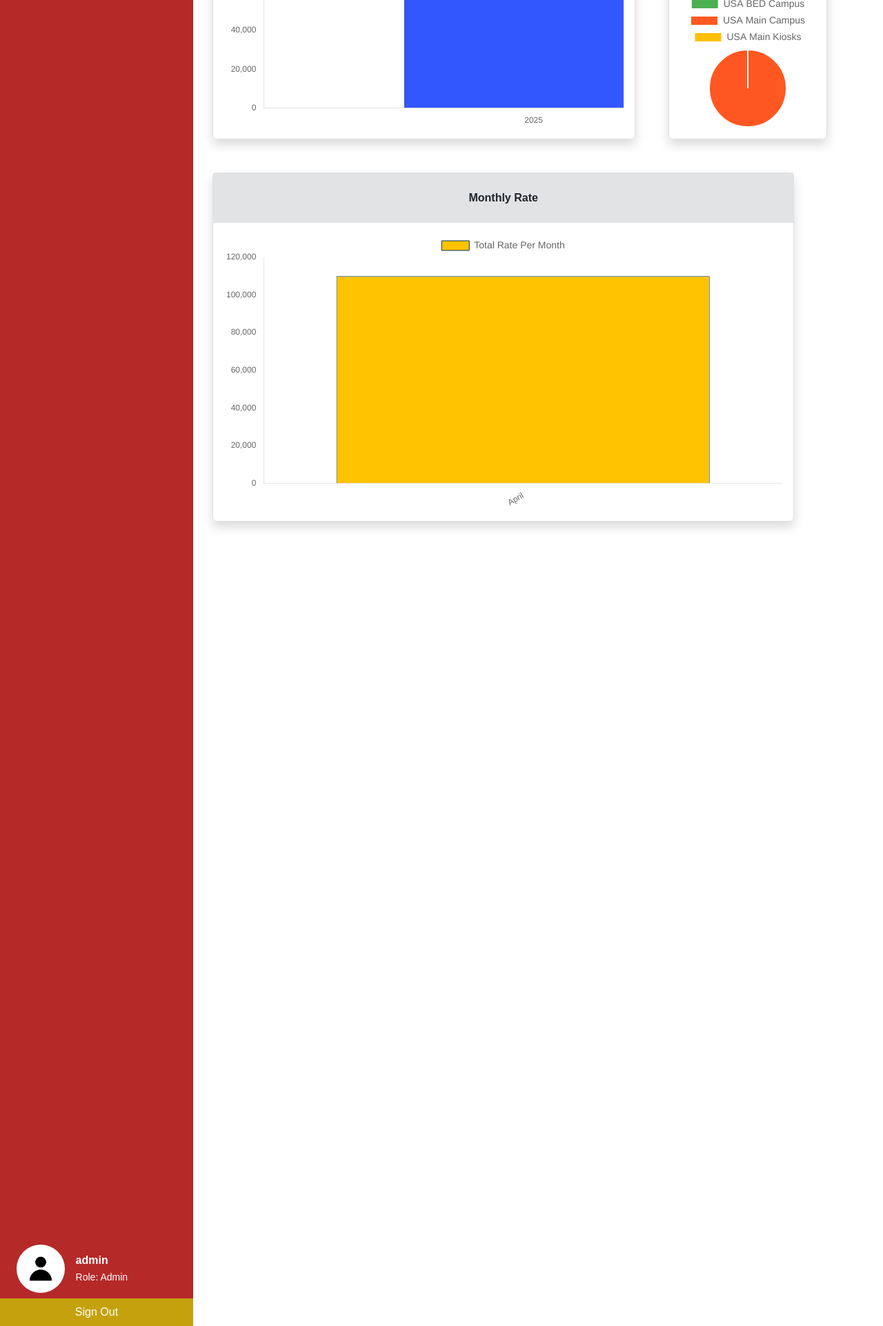
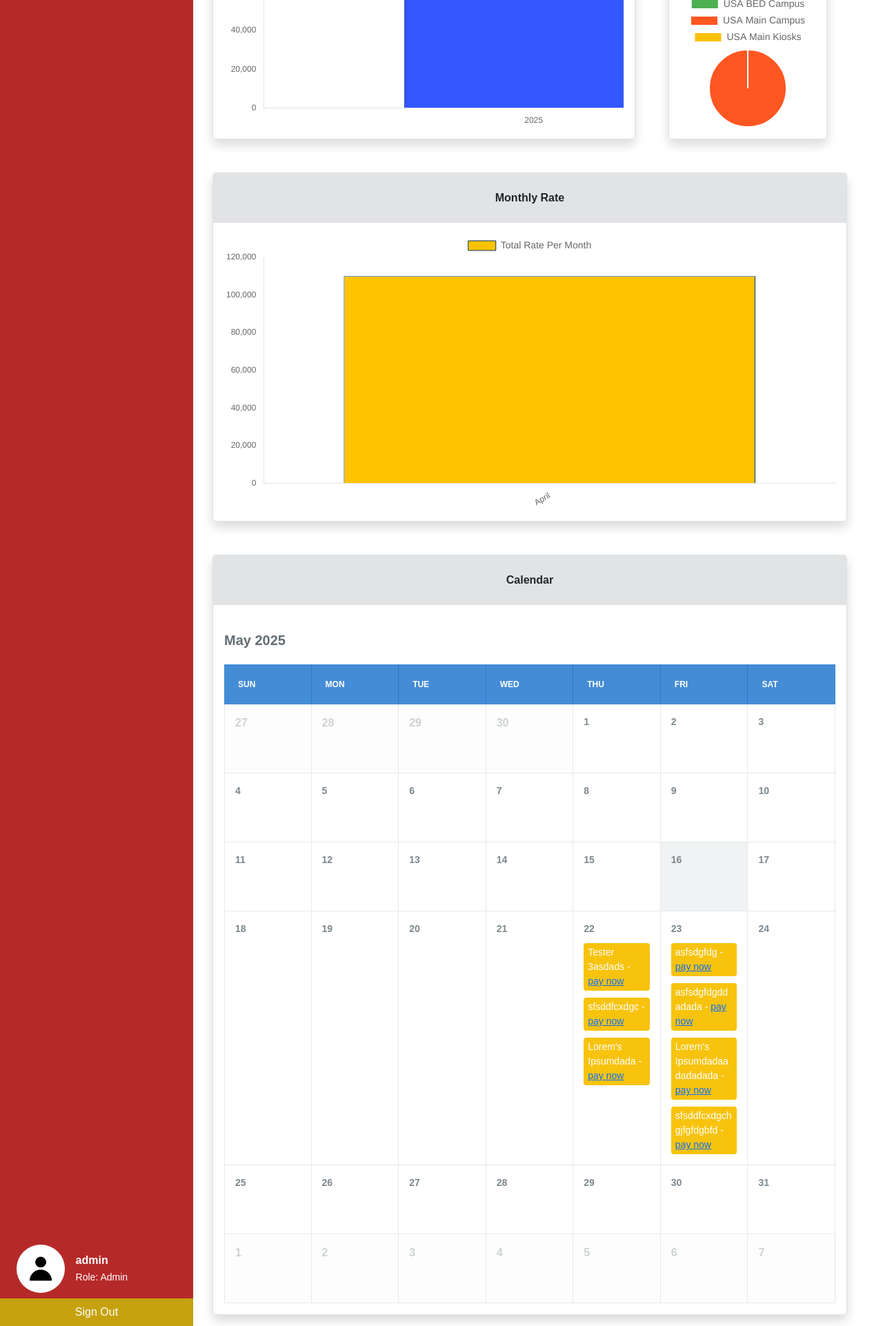
Before and after one commit to Cl0zzard/Rent-Track, a PHP site: page /Rent-Track/dashboard in a window 1280 px wide. Shown: the part 660-2582 px from the top of the page at 69% size. Run offline with PHP 8.4, Linux system fonts and the light colour scheme; a user stored in the database is signed in; data comes from the database, SQL or seed files in the repository; some libraries are stand-ins or nearby versions; some web fonts are replaced.

Commit message:
feat: added a calendar component
- merged edited by and edit date columns

```diff
--- /dev/null
+++ b/rent-tracking/calendar.php
@@ -0,0 +1,174 @@
+<?php
+class Calendar
+{
+
+    private $active_year, $active_month, $active_day;
+    private $events = [];
+
+    public function __construct($date = null)
+    {
+        $this->active_year = $date != null ? date('Y', strtotime($date)) : date('Y');
+        $this->active_month = $date != null ? date('m', strtotime($date)) : date('m');
+        $this->active_day = $date != null ? date('d', strtotime($date)) : date('d');
+    }
+
+    public function add_event($txt, $date, $days = 1, $color = '')
+    {
+        $color = $color ? ' ' . $color : $color;
+        $this->events[] = [$txt, $date, $days, $color];
+    }
+
+    public function __toString()
+    {
+        $num_days = date('t', strtotime($this->active_day . '-' . $this->active_month . '-' . $this->active_year));
+        $num_days_last_month = date('j', strtotime('last day of previous month', strtotime($this->active_day . '-' . $this->active_month . '-' . $this->active_year)));
+        $days = [0 => 'Sun', 1 => 'Mon', 2 => 'Tue', 3 => 'Wed', 4 => 'Thu', 5 => 'Fri', 6 => 'Sat'];
+        $first_day_of_week = array_search(date('D', strtotime($this->active_year . '-' . $this->active_month . '-1')), $days);
+        $html = '<div class="calendar">';
+        $html .= '<div class="header">';
+        $html .= '<div class="month-year">';
+        $html .= date('F Y', strtotime($this->active_year . '-' . $this->active_month . '-' . $this->active_day));
+        $html .= '</div>';
+        $html .= '</div>';
+        $html .= '<div class="days">';
+        foreach ($days as $day) {
+            $html .= '
+                <div class="day_name">
+                    ' . $day . '
+                </div>
+            ';
+        }
+        for ($i = $first_day_of_week; $i > 0; $i--) {
+            $html .= '
+                <div class="day_num ignore">
+                    ' . ($num_days_last_month - $i + 1) . '
+                </div>
+            ';
+        }
+        for ($i = 1; $i <= $num_days; $i++) {
+            $selected = '';
+            if ($i == $this->active_day) {
+                $selected = ' selected';
+            }
+            $html .= '<div class="day_num' . $selected . '">';
+            $html .= '<span>' . $i . '</span>';
+            foreach ($this->events as $event) {
+                for ($d = 0; $d <= ($event[2] - 1); $d++) {
+                    if (date('y-m-d', strtotime($this->active_year . '-' . $this->active_month . '-' . $i . ' -' . $d . ' day')) == date('y-m-d', strtotime($event[1]))) {
+                        $html .= '<div class="event' . $event[3] . '">';
+                        $html .= $event[0];
+                        $html .= '</div>';
+                    }
+                }
+            }
+            $html .= '</div>';
+        }
+        for ($i = 1; $i <= (42 - $num_days - max($first_day_of_week, 0)); $i++) {
+            $html .= '
+                <div class="day_num ignore">
+                    ' . $i . '
+                </div>
+            ';
+        }
+        $html .= '</div>';
+        $html .= '</div>';
+        return $html;
+    }
+
+}
+?>
+<style>
+    .calendar {
+        display: flex;
+        flex-flow: column;
+    }
+
+    .calendar .header .month-year {
+        font-size: 20px;
+        font-weight: bold;
+        color: #636e73;
+        padding: 20px 0;
+    }
+
+    .calendar .days {
+        display: flex;
+        flex-flow: wrap;
+    }
+
+    .calendar .days .day_name {
+        width: calc(100% / 7);
+        border-right: 1px solid #2c7aca;
+        padding: 20px;
+        text-transform: uppercase;
+        font-size: 12px;
+        font-weight: bold;
+        color: #818589;
+        color: #fff;
+        background-color: #448cd6;
+    }
+
+    .calendar .days .day_name:nth-child(7) {
+        border: none;
+    }
+
+    .calendar .days .day_num {
+        display: flex;
+        flex-flow: column;
+        width: calc(100% / 7);
+        border-right: 1px solid #e6e9ea;
+        border-bottom: 1px solid #e6e9ea;
+        padding: 15px;
+        font-weight: bold;
+        color: #7c878d;
+        cursor: pointer;
+        min-height: 100px;
+    }
+
+    .calendar .days .day_num span {
+        display: inline-flex;
+        width: 30px;
+        font-size: 14px;
+    }
+
+    .calendar .days .day_num .event {
+        margin-top: 10px;
+        font-weight: 500;
+        font-size: 14px;
+        padding: 3px 6px;
+        border-radius: 4px;
+        background-color: #f7c30d;
+        color: #fff;
+        word-wrap: break-word;
+    }
+
+    .calendar .days .day_num .event.green {
+        background-color: #51ce57;
+    }
+
+    .calendar .days .day_num .event.blue {
+        background-color: #518fce;
+    }
+
+    .calendar .days .day_num .event.red {
+        background-color: #ce5151;
+    }
+
+    .calendar .days .day_num:nth-child(7n+1) {
+        border-left: 1px solid #e6e9ea;
+    }
+
+    .calendar .days .day_num:hover {
+        background-color: #fdfdfd;
+    }
+
+    .calendar .days .day_num.ignore {
+        background-color: #fdfdfd;
+        color: #ced2d4;
+        cursor: inherit;
+    }
+
+    .calendar .days .day_num.selected {
+        background-color: #f1f2f3;
+        cursor: inherit;
+    }
+</style>
--- a/rent-tracking/dashboard.php
+++ b/rent-tracking/dashboard.php
@@ -11,6 +11,7 @@ if (!isset($_SESSION['admin']['admin_id'])) {
 <html>
 <!-- header link -->
 <?php include "plugins-header.php"; ?>
+
 <body>
     <div class="main-div">
         <!-- sidebar start -->
@@ -62,7 +63,8 @@ if (!isset($_SESSION['admin']['admin_id'])) {
                         $total = $row['total'];
                         ?>
                         <div class="col-12 col-xl-4">
-		                      <div class="border border-top-0 border-bottom-0 border-end-0 p-4 rounded-2 shadow-sm" style="border-left: 4px solid var(--primary) !important; background-color: <?= $query['background'] ?>;">
+                            <div class="border border-top-0 border-bottom-0 border-end-0 p-4 rounded-2 shadow-sm"
+                                style="border-left: 4px solid var(--primary) !important; background-color: <?= $query['background'] ?>;">
                                 <div>
                                     <h6 class="fw-bold text-white">
                                         <?= $query['title'] ?>
@@ -79,14 +81,15 @@ if (!isset($_SESSION['admin']['admin_id'])) {
                     <?php } ?>
 
                     <div class="col-12">
-                        <a  target ="_blank" href="print-graph.php" class=" btn btn-sm btn-secondary rounded-1 py-2">
+                        <a target="_blank" href="print-graph.php" class=" btn btn-sm btn-secondary rounded-1 py-2">
                             <i class="fa-solid fa-print me-2"></i><span>Print All Graph</span>
                         </a>
                     </div>
 
                     <div class="col-12 row mx-0 gap-5">
                         <!-- Bar Chart Container -->
-		            <div class="col-11 col-md-10 col-lg-8 shadow d-flex flex-column align-items-center justify-content-between border border-1 p-0 rounded-2">
+                        <div
+                            class="col-11 col-md-10 col-lg-8 shadow d-flex flex-column align-items-center justify-content-between border border-1 p-0 rounded-2">
                             <div class="text-center px-3 py-4 bg-secondary-subtle w-100 fw-bold">
                                 Yearly Rate
                             </div>
@@ -96,7 +99,8 @@ if (!isset($_SESSION['admin']['admin_id'])) {
                         </div>
 
                         <!-- Pie Chart Container -->
-		            <div class="col-11 col-md-5 col-lg-3 shadow d-flex flex-column align-items-center justify-content-center border border-1 p-0 rounded-2">
+                        <div
+                            class="col-11 col-md-5 col-lg-3 shadow d-flex flex-column align-items-center justify-content-center border border-1 p-0 rounded-2">
                             <div class="text-center px-3 py-4 bg-secondary-subtle w-100 fw-bold mb-auto">
                                 Rent Location Rate
                             </div>
@@ -104,7 +108,8 @@ if (!isset($_SESSION['admin']['admin_id'])) {
                                 <canvas id="statusPieChart" style="width: 100%; height: 400px;"></canvas>
                             </div>
                         </div>
-		            <div class="col-11 shadow d-flex flex-column align-items-center justify-content-between border border-1 p-0 rounded-2">
+                        <div
+                            class="col-12 shadow d-flex flex-column align-items-center justify-content-between border border-1 p-0 rounded-2">
                             <div class="text-center px-3 py-4 bg-secondary-subtle w-100 fw-bold">
                                 Monthly Rate
                             </div>
@@ -112,6 +117,54 @@ if (!isset($_SESSION['admin']['admin_id'])) {
                                 <canvas id="myBarChart3" style="width: 100%; height: 400px;"></canvas>
                             </div>
                         </div>
+                        <div
+                            class="col-12 shadow d-flex flex-column align-items-center justify-content-between border border-1 p-0 rounded-2">
+                            <?php
+                            include 'Calendar.php';
+
+                            // Initialize Calendar with today's date
+                            $calendar = new Calendar(date('Y-m-d'));
+                            // $calendar = new Calendar('2025-05-12');
+
+                            try {
+                                // Fetch transaction history with status = 2
+                                $stmt = $conn->prepare(
+                                    "SELECT ss.tenantname, th.duedate, th.stall_slots_id
+                                FROM transaction_history th
+                                JOIN stall_slots ss
+                                ON th.stall_slots_id = ss.stall_slots_id
+                                WHERE th.status = 2"
+                                );
+
+                                $stmt->execute();
+                                $rows = $stmt->fetchAll(PDO::FETCH_ASSOC);
+
+                                if ($rows) {
+                                    foreach ($rows as $row) {
+                                        $stallSlotId = $row['stall_slots_id'];
+                                        $tenantName = $row['tenantname']; // From stall_slots table
+                                        $dueDate = $row['duedate'];       // From transaction_history table
+
+                                        $payNowLink = "<a href='transaction?stall_slots_id=" . urlencode($stallSlotId) . "' class='text-decoration-underline text-primary'>pay now</a>";
+                                        $calendar->add_event("$tenantName - $payNowLink", $dueDate, 1, 'orange');
+                                    }
+                                } else {
+                                    echo "<div class='p-2 text-danger'>No ongoing transactions found.</div>";
+                                }
+                            } catch (PDOException $e) {
+                                echo "<div class='p-2 text-danger'>Database error: " . $e->getMessage() . "</div>";
+                            }
+                            ?>
+                            <div class="text-center px-3 py-4 bg-secondary-subtle w-100 fw-bold">
+                                Calendar
+                            </div>
+                            <div class="w-100 p-3">
+                                <?= $calendar ?>
+                            </div>
+                        </div>
+
+
+
 
                     </div>
 
@@ -296,7 +349,7 @@ foreach ($results as $row) {
                     },
                     tooltip: {
                         callbacks: {
-                        label: function(tooltipItem) {
+                            label: function (tooltipItem) {
                                 const datasetLabel = tooltipItem.chart.data.datasets[tooltipItem.datasetIndex].label || ''; // Get dataset label
                                 const value = tooltipItem.raw || 0; // Get the value
                                 return `${datasetLabel}: ₱ ${value.toFixed(2)}`; // Format the tooltip as "Label: Value %"
@@ -346,7 +399,7 @@ foreach ($results as $row) {
                     },
                     tooltip: {
                         callbacks: {
-                        label: function(tooltipItem) {
+                            label: function (tooltipItem) {
                                 const label = tooltipItem.label || '';
                                 const value = tooltipItem.raw || 0;
                                 return `${label}: ₱ ${value.toFixed(2)}`;
@@ -418,7 +471,7 @@ const config3 = {
                     },
                     tooltip: {
                         callbacks: {
-                    label: function(tooltipItem) {
+                            label: function (tooltipItem) {
                                 const datasetLabel = tooltipItem.chart.data.datasets[tooltipItem.datasetIndex].label || ''; // Get dataset label
                                 const value = tooltipItem.raw || 0; // Get the value
                                 return `${datasetLabel}: ₱ ${value.toFixed(2)}`; // Format the tooltip as "Label: Value %"
@@ -433,4 +486,5 @@ new Chart(ctx3, config3); // Initialize the third graph
 
     </script>
 </body>
+
 </html>
--- a/rent-tracking/stall-slots.php
+++ b/rent-tracking/stall-slots.php
@@ -145,7 +145,7 @@ include 'connect.php';
                     <th>Monthly</th>
                     <th>Location</th>
                     <th>Date Added</th>
-                    <th>Last Edited</th>
+                    <!-- <th>Last Edited</th> -->
                     <th>Edited By</th>
                     <th>File</th>
                     <th>Action</th>
@@ -215,7 +215,7 @@ include 'connect.php';
                         </td>
                         <td data-label="Location"><?= $location_txt; ?></td>
                         <td data-label="Date Added"><?= $formatdate; ?></td>
-                        <td data-label="Last Edited"><?= $formatdateedited; ?></td>
+                        <!-- <td data-label="Last Edited"><?= $formatdateedited; ?></td> -->
                         <td data-label="Edited by">
                           <?php
                           $sql = "
@@ -231,7 +231,7 @@ include 'connect.php';
                           $row = $updateQuery->fetch(PDO::FETCH_ASSOC);
 
                           // Get the name of the person who edited (if any)
-                          $edited_by_name = $row['edited_by_name'] ?? 'No edits yet';
+                          $edited_by_name = $row['edited_by_name'] . ' ' . $formatdateedited ?? 'No edits yet';
                           echo $edited_by_name;
 
                           ?>
--- a/rent-tracking/transaction.php
+++ b/rent-tracking/transaction.php
@@ -162,7 +162,7 @@ if ($rows) {
                     <th>Outstanding + Penalty(2%)</th>
                     <th>Due Date</th>
                     <th>Status</th>
-                    <th>Last Edited</th>
+                    <!-- <th>Last Edited</th> -->
                     <th>Edited By</th>
                     <th>Action</th>
                   </tr>
@@ -253,8 +253,8 @@ if ($rows) {
                             <?= $status != null ? $status_txt : 'no due date'; ?>
                           </span>
                         </td>
-                        <td data-label="Last Edited"><?= $formatdateedited; ?></td>
-                        <td><?= $row['edited_by_name'] ?? 'No edits yet'; ?></td>
+                        <!-- <td data-label="Last Edited"><?= $formatdateedited; ?></td> -->
+                        <td><?= $row['edited_by_name'] . ' ' . $formatdateedited ?? 'No edits yet'; ?></td>
                         <td data-label="Action" width="160">
                           <div class="d-flex align-items-center column-gap-3">
                             <small>
```
Lines whose indentation alone changed are shown as unchanged.
